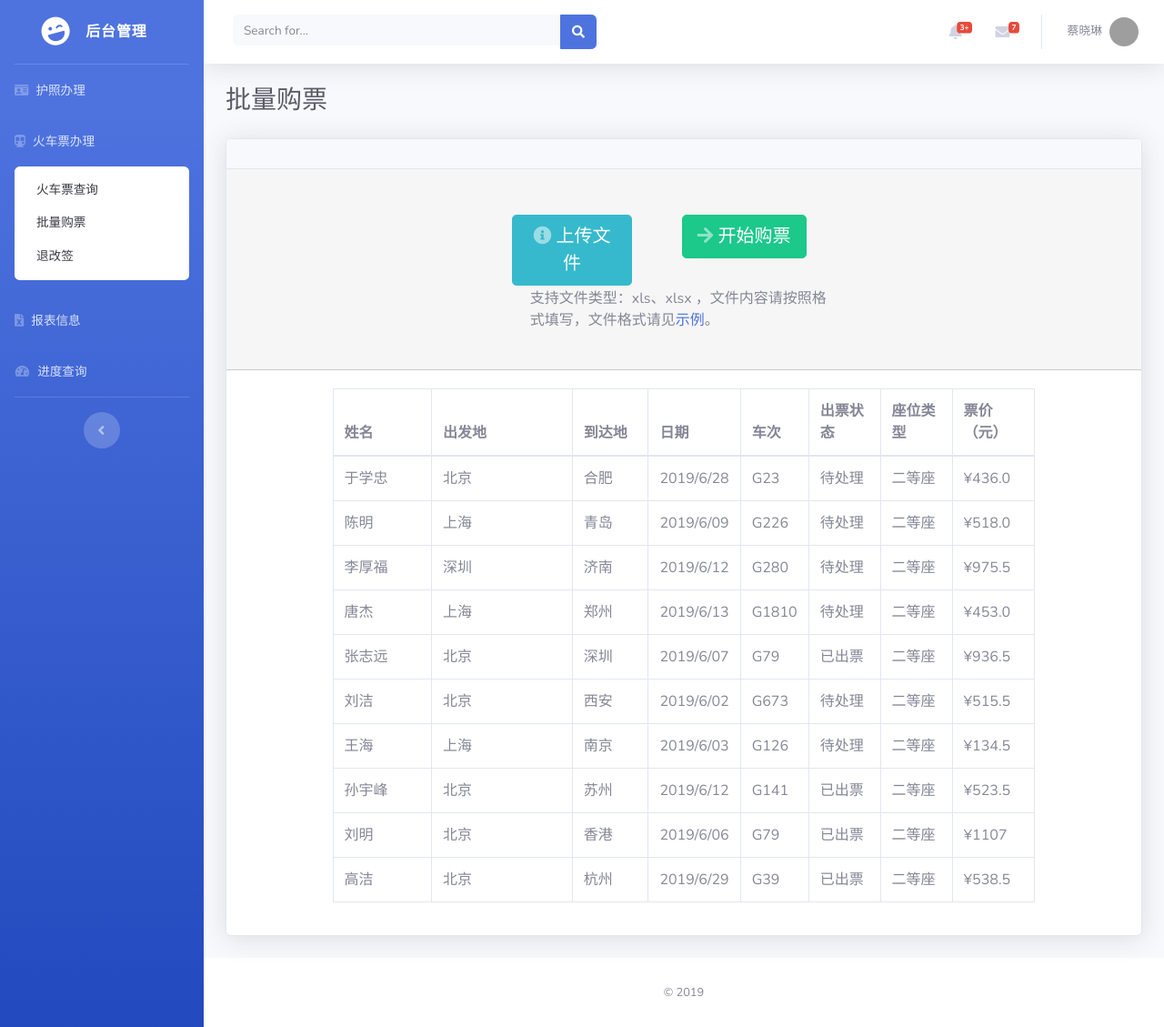
After one commit to topsai/evisa-bg, a Django app: page /trainticket_team/ in a window 1280 px wide. The commit adds this page. Shown: the whole page at 91% size. Run offline with Django 3.2, Linux system fonts and the light colour scheme; parts of the project's set-up code (start-up, migrations or seed data) failed here and were passed over; some libraries are stand-ins or nearby versions; grey boxes are pictures that could not be loaded.

Commit message:
add pool

```diff
--- a/backstage/views.py
+++ b/backstage/views.py
@@ -273,6 +273,18 @@ def shapcar(request):
     return HttpResponse(data)
 
 
+def trainticket(request):
+    return render(request, 'sb2/trainticket.html')
+
+
+def trainticket_team(request):
+    return render(request, 'sb2/trainticket_team.html')
+
+
+def trainticket_refund(request):
+    return render(request, 'sb2/trainticket_refund.html')
+
+
 wxloginapi = "https://api.weixin.qq.com/sns/jscode2session?appid=APPID&secret=SECRET&js_code=JSCODE&grant_type=authorization_code"
 
 
--- a/evisa/urls.py
+++ b/evisa/urls.py
@@ -31,4 +31,7 @@ urlpatterns = [
     path('ttt/', views.ttt),
     path('shapcar/', views.shapcar),
     path('wxlogin/', views.wxlogin),
+    path('trainticket/', views.trainticket),
+    path('trainticket_team/', views.trainticket_team),
+    path('trainticket_refund/', views.trainticket_refund),
 ]
--- a/templates/sb2/base.html
+++ b/templates/sb2/base.html
@@ -1,5 +1,5 @@
 <!DOCTYPE html>
-<html lang="en">
+<html lang="zh-CN">
 
 <head>
 
@@ -18,6 +18,7 @@
 
     <!-- Custom styles for this template-->
     <link href="/static/css/sb-admin-2.min.css" rel="stylesheet">
+
     {% block css %} {% endblock %}
 
 </head>
@@ -44,12 +45,27 @@
         <!-- Nav Item - Dashboard -->
         <li class="nav-item">
             <a class="nav-link" href="/process/">
-                <i class="fas fa-fw fa-tachometer-alt"></i>
+                <i class="fas fa fa-id-card"></i>
                 <span>护照办理</span></a>
         </li>
         <li class="nav-item">
+            <a class="nav-link" href="/trainticket/">
+                <i class="fas fa fa-subway"></i>
+                <span>火车票办理</span>
+            </a>
+            <div id="collapseUtilities" class="collapse show" aria-labelledby="headingUtilities"
+                 data-parent="#accordionSidebar" style="">
+                <div class="bg-white py-2 collapse-inner rounded">
+                    {#                    <h6 class="collapse-header">Custom Utilities:</h6>#}
+                    <a class="collapse-item" href="/trainticket/">火车票查询</a>
+                    <a class="collapse-item" href="/trainticket_team/">批量购票</a>
+                    <a class="collapse-item" href="/trainticket_refund/">退改签</a>
+                </div>
+            </div>
+        </li>
+        <li class="nav-item">
             <a class="nav-link" href="/index/">
-                <i class="fas fa-fw fa-tachometer-alt"></i>
+                <i class="fas fa fa-file-excel"></i>
                 <span>报表信息</span></a>
         </li>
         <li class="nav-item">
@@ -57,7 +73,6 @@
                 <i class="fas fa-fw fa-tachometer-alt"></i>
                 <span>进度查询</span></a>
         </li>
-
 
 
         <!-- Divider -->
@@ -330,7 +345,11 @@
 <!-- Bootstrap core JavaScript-->
 
 <script src="/static/vendor/jquery/jquery.min.js"></script>
-<script src="/static/vendor/bootstrap/js/bootstrap.bundle.min.js"></script>
+<!-- 最新的 Bootstrap 核心 JavaScript 文件 -->
+{#<script src="https://cdn.jsdelivr.net/npm/bootstrap@3.3.7/dist/js/bootstrap.min.js"#}
+{#        integrity="sha384-Tc5IQib027qvyjSMfHjOMaLkfuWVxZxUPnCJA7l2mCWNIpG9mGCD8wGNIcPD7Txa"#}
+{#        crossorigin="anonymous"></script>#}
+{#<script src="/static/vendor/bootstrap/js/bootstrap.bundle.min.js"></script>#}
 <!-- Core plugin JavaScript-->
 <script src="/static/vendor/jquery-easing/jquery.easing.min.js"></script>
 <!-- Custom scripts for all pages-->
--- /dev/null
+++ b/templates/sb2/trainticket_team.html
@@ -0,0 +1,226 @@
+{% extends "sb2/base.html" %}
+{% block css %}
+{% endblock %}
+{% block content %}
+    <style>
+    .table-responsive{
+        overflow-x:hidden;
+        width:80%;
+    }
+    .table-responsive{
+        margin: 0 auto;
+    }
+    </style>
+
+    <div class="container-fluid">
+        <!-- Page Heading -->
+        <h1 class="h3 mb-2 text-gray-800">批量购票</h1>
+        <p class="mb-4"></p>
+
+        <!-- DataTales Example -->
+        <div class="card shadow mb-4">
+            <div class="card-header py-3">
+{#                <h6 class="m-0 font-weight-bold text-primary">DataTables Example</h6>#}
+            </div>
+
+            <div style="background: #f6f6f6; width: 100%; height:60px auto; padding:30px; border-bottom: 1px solid #ccc;">
+                <div style="width:40%; height:80px; margin:0 auto;  padding-top:20px;">
+                    <div style="width:35%; float: left; text-align: center">
+                        <a href="#" class="btn btn-info  btn-lg">
+                        <span class="icon text-white-50">
+                          <i class="fas fa-info-circle"></i>
+                        </span>
+                        <span class="text">上传文件</span>
+                      </a>
+                    </div>
+                    <div style="width:65%; float: left; text-align: center">
+                        <a href="#" class="btn btn-success btn-lg">
+                        <span class="icon text-white-50">
+                          <i class="fas fa-arrow-right"></i>
+                        </span>
+                        <span class="text">开始购票</span>
+                      </a>
+                    </div>
+                </div>
+                <div class="card-body" style="width:40%; height:80px; margin:0 auto;  padding-top:20px;">
+                  支持文件类型：xls、xlsx  ，文件内容请按照格式填写，文件格式请见<a href="#">示例</a>。
+                </div>
+             </div>
+
+
+
+            <div class="card-body">
+                <div class="table-responsive">
+                    <div id="dataTable_wrapper" class="dataTables_wrapper dt-bootstrap4" style="margin: 0 auto;">
+                        <div class="row">
+                            <div class="col-sm-12">
+                                <table class="table table-bordered dataTable" id="dataTable" width="100%"
+                                       cellspacing="0" role="grid" aria-describedby="dataTable_info"
+                                       style="width: 100%;">
+                                    <thead>
+                                    <tr role="row">
+                                        <th class="sorting_asc" tabindex="0" aria-controls="dataTable" rowspan="1"
+                                            colspan="1" aria-sort="ascending"
+                                            aria-label="Name: activate to sort column descending" style="width: 171px;">
+                                            姓名
+                                        </th>
+                                        <th class="sorting" tabindex="0" aria-controls="dataTable" rowspan="1"
+                                            colspan="1" aria-label="Position: activate to sort column ascending"
+                                            style="width: 260px;">出发地
+                                        </th>
+                                        <th class="sorting" tabindex="0" aria-controls="dataTable" rowspan="1"
+                                            colspan="1" aria-label="Office: activate to sort column ascending"
+                                            style="width: 123px;">到达地
+                                        </th>
+                                        <th class="sorting" tabindex="0" aria-controls="dataTable" rowspan="1"
+                                            colspan="1" aria-label="Age: activate to sort column ascending"
+                                            style="width: 55px;">日期
+                                        </th>
+                                        <th class="sorting" tabindex="0" aria-controls="dataTable" rowspan="1"
+                                            colspan="1" aria-label="Age: activate to sort column ascending"
+                                            style="width: 55px;">车次
+                                        </th>
+                                        <th class="sorting" tabindex="0" aria-controls="dataTable" rowspan="1"
+                                            colspan="1" aria-label="Start date: activate to sort column ascending"
+                                            style="width: 114px;">出票状态
+                                        </th>
+                                        <th class="sorting" tabindex="0" aria-controls="dataTable" rowspan="1"
+                                            colspan="1" aria-label="Start date: activate to sort column ascending"
+                                            style="width: 114px;">座位类型
+                                        </th>
+                                        <th class="sorting" tabindex="0" aria-controls="dataTable" rowspan="1"
+                                            colspan="1" aria-label="Salary: activate to sort column ascending"
+                                            style="width: 104px;">票价（元）
+                                        </th>
+                                    </tr>
+                                    </thead>
+                                    <tfoot>
+                                    <!--
+                                    <tr>
+                                        <th rowspan="1" colspan="1">姓名</th>
+                                        <th rowspan="1" colspan="1">出发地</th>
+                                        <th rowspan="1" colspan="1">到达地</th>
+                                        <th rowspan="1" colspan="1">日期</th>
+                                        <th rowspan="1" colspan="1">出票状态</th>
+                                        <th rowspan="1" colspan="1">Salary</th>
+                                    </tr>
+                                    -->
+                                    </tfoot>
+                                    <tbody>
+
+
+                                    <tr role="row" class="odd">
+                                        <td class="sorting_1">于学忠</td>
+                                        <td>北京</td>
+                                        <td>合肥</td>
+                                        <td>2019/6/28</td>
+                                        <td>G23</td>
+                                        <td>待处理</td>
+                                        <td>二等座</td>
+                                        <td>¥436.0</td>
+                                    </tr>
+                                    <tr role="row" class="even">
+                                        <td class="sorting_1">陈明</td>
+                                        <td>上海</td>
+                                        <td>青岛</td>
+                                        <td>2019/6/09</td>
+                                        <td>G226</td>
+                                        <td>待处理</td>
+                                        <td>二等座</td>
+                                        <td>¥518.0</td>
+                                    </tr>
+                                    <tr role="row" class="odd">
+                                        <td class="sorting_1">李厚福</td>
+                                        <td>深圳</td>
+                                        <td>济南</td>
+                                        <td>2019/6/12</td>
+                                        <td>G280</td>
+                                        <td>待处理</td>
+                                        <td>二等座</td>
+                                        <td>¥975.5</td>
+                                    </tr>
+                                    <tr role="row" class="even">
+                                        <td class="sorting_1">唐杰</td>
+                                        <td>上海</td>
+                                        <td>郑州</td>
+                                        <td>2019/6/13</td>
+                                        <td>G1810</td>
+                                        <td>待处理</td>
+                                        <td>二等座</td>
+                                        <td>¥453.0</td>
+                                    </tr>
+                                    <tr role="row" class="odd">
+                                        <td class="sorting_1">张志远</td>
+                                        <td>北京</td>
+                                        <td>深圳</td>
+                                        <td>2019/6/07</td>
+                                        <td>G79</td>
+                                        <td>已出票</td>
+                                        <td>二等座</td>
+                                        <td>¥936.5</td>
+                                    </tr>
+                                    <tr role="row" class="even">
+                                        <td class="sorting_1">刘洁</td>
+                                        <td>北京</td>
+                                        <td>西安</td>
+                                        <td>2019/6/02</td>
+                                        <td>G673</td>
+                                        <td>待处理</td>
+                                        <td>二等座</td>
+                                        <td>¥515.5	</td>
+                                    </tr>
+                                    <tr role="row" class="odd">
+                                        <td class="sorting_1">王海</td>
+                                        <td>上海</td>
+                                        <td>南京</td>
+                                        <td>2019/6/03</td>
+                                        <td>G126</td>
+                                        <td>待处理</td>
+                                        <td>二等座</td>
+                                        <td>¥134.5</td>
+                                    </tr>
+                                    <tr role="row" class="even">
+                                        <td class="sorting_1">孙宇峰</td>
+                                        <td>北京</td>
+                                        <td>苏州</td>
+                                        <td>2019/6/12</td>
+                                        <td>G141</td>
+                                        <td>已出票</td>
+                                        <td>二等座</td>
+                                        <td>¥523.5</td>
+                                    </tr>
+                                    <tr role="row" class="odd">
+                                        <td class="sorting_1">刘明</td>
+                                        <td>北京</td>
+                                        <td>香港</td>
+                                        <td>2019/6/06</td>
+                                        <td>G79</td>
+                                        <td>已出票</td>
+                                        <td>二等座</td>
+                                        <td>¥1107</td>
+                                    </tr>
+                                    <tr role="row" class="even">
+                                        <td class="sorting_1">高洁</td>
+                                        <td>北京</td>
+                                        <td>杭州</td>
+                                        <td>2019/6/29</td>
+                                        <td>G39</td>
+                                        <td>已出票</td>
+                                        <td>二等座</td>
+                                        <td>¥538.5</td>
+                                    </tr>
+                                    </tbody>
+                                </table>
+                            </div>
+                        </div>
+
+                    </div>
+                </div>
+            </div>
+        </div>
+
+    </div>
+    <!-- /.container-fluid -->
+{% endblock %}
+{% block js %}
+{% endblock %}
```
Also changed, not shown: templates/sb2/trainticket.html (added, +53 -0 lines), templates/sb2/trainticket_refund.html (added, +116 -0 lines), backstage/migrations/0013_auto_20190413_1246.py (added).
